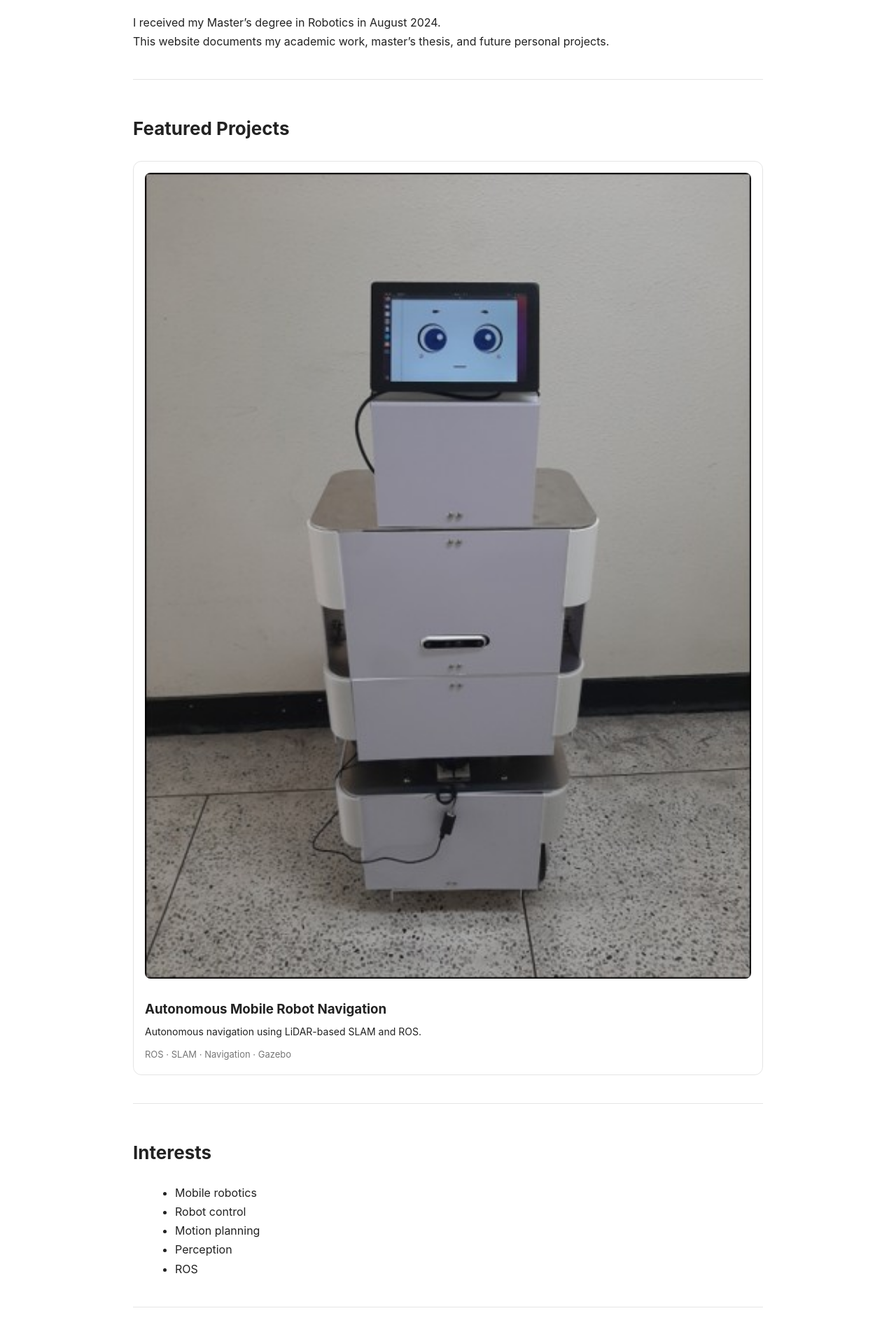
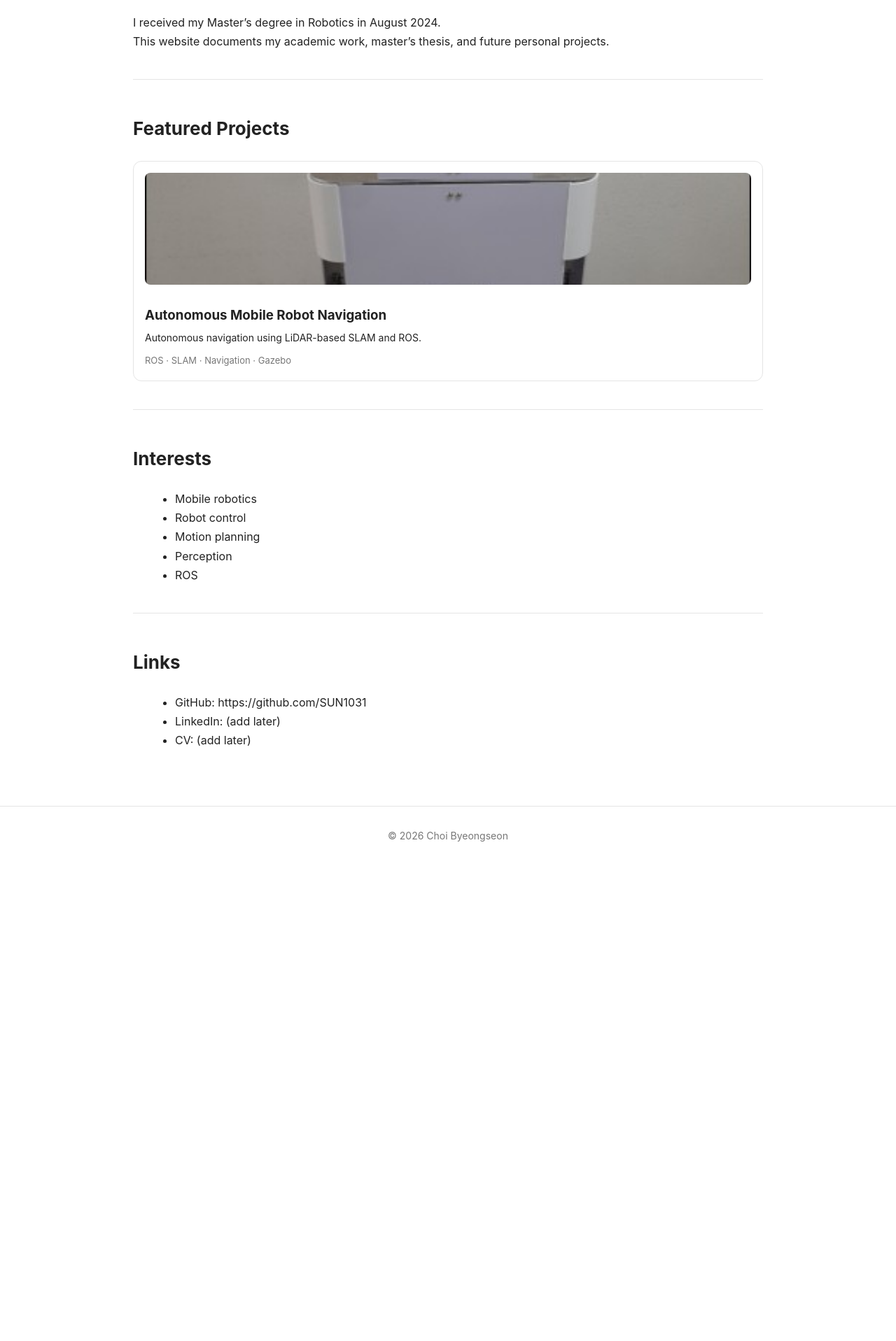
Before and after one commit to SUN1031/SUN1031.github.io, a Jekyll site: the page built from index.md, in a window 1280 px wide. Shown: the part 421-2338 px from the top of the page at 70% size. Built offline with Jekyll 4.4.1, drawn with Linux system fonts in a browser that asks for light colours; after the commit the page ends 1658 px from its top, so only the background shows below that.

Commit message:
Update style.css

```diff
--- a/assets/css/style.css
+++ b/assets/css/style.css
@@ -160,6 +160,8 @@ main strong {
 
 .project-card img {
   width: 100%;
+  height: 160px;
+  object-fit: cover;
   border-radius: 8px;
   margin-bottom: 12px;
 }
```
